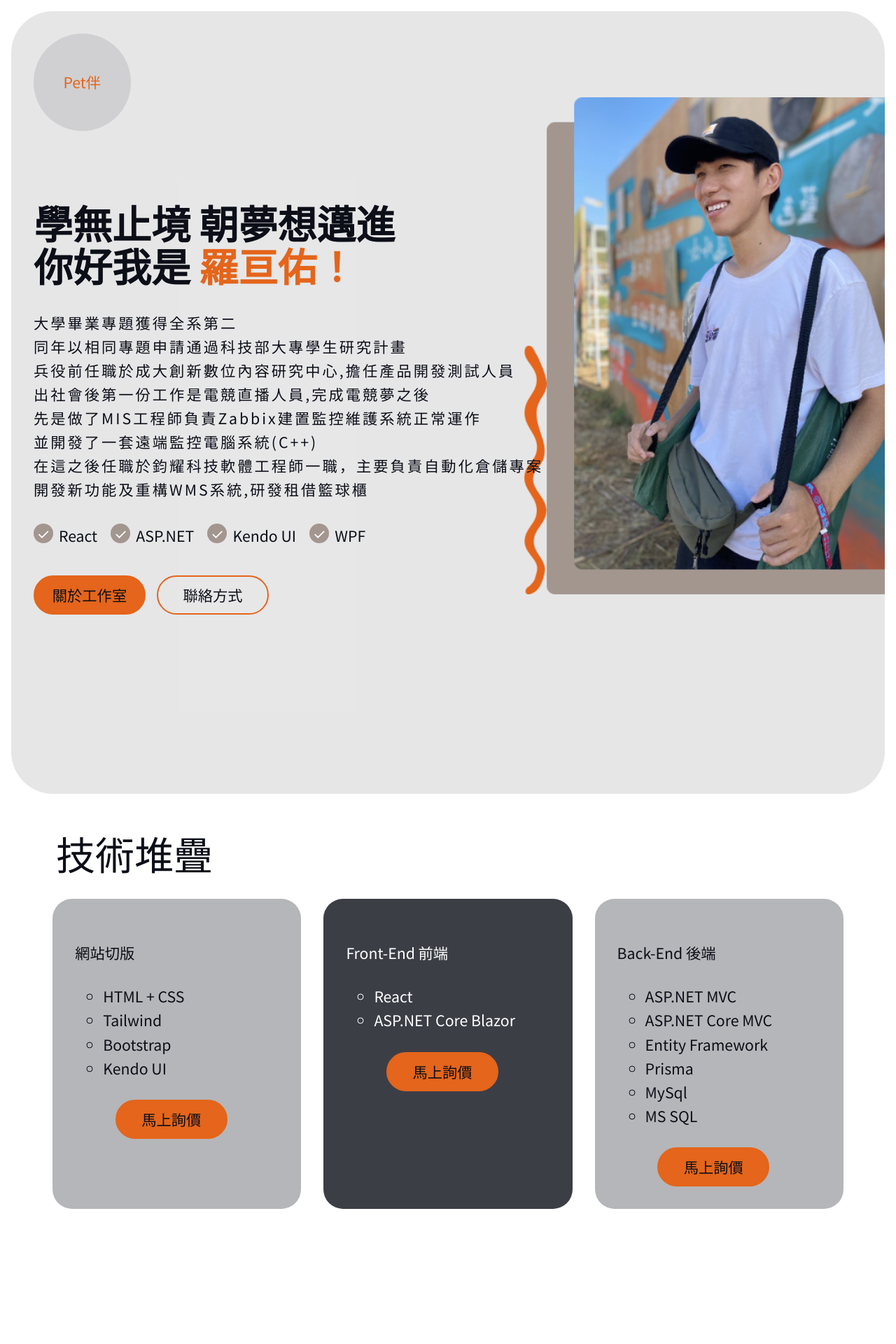
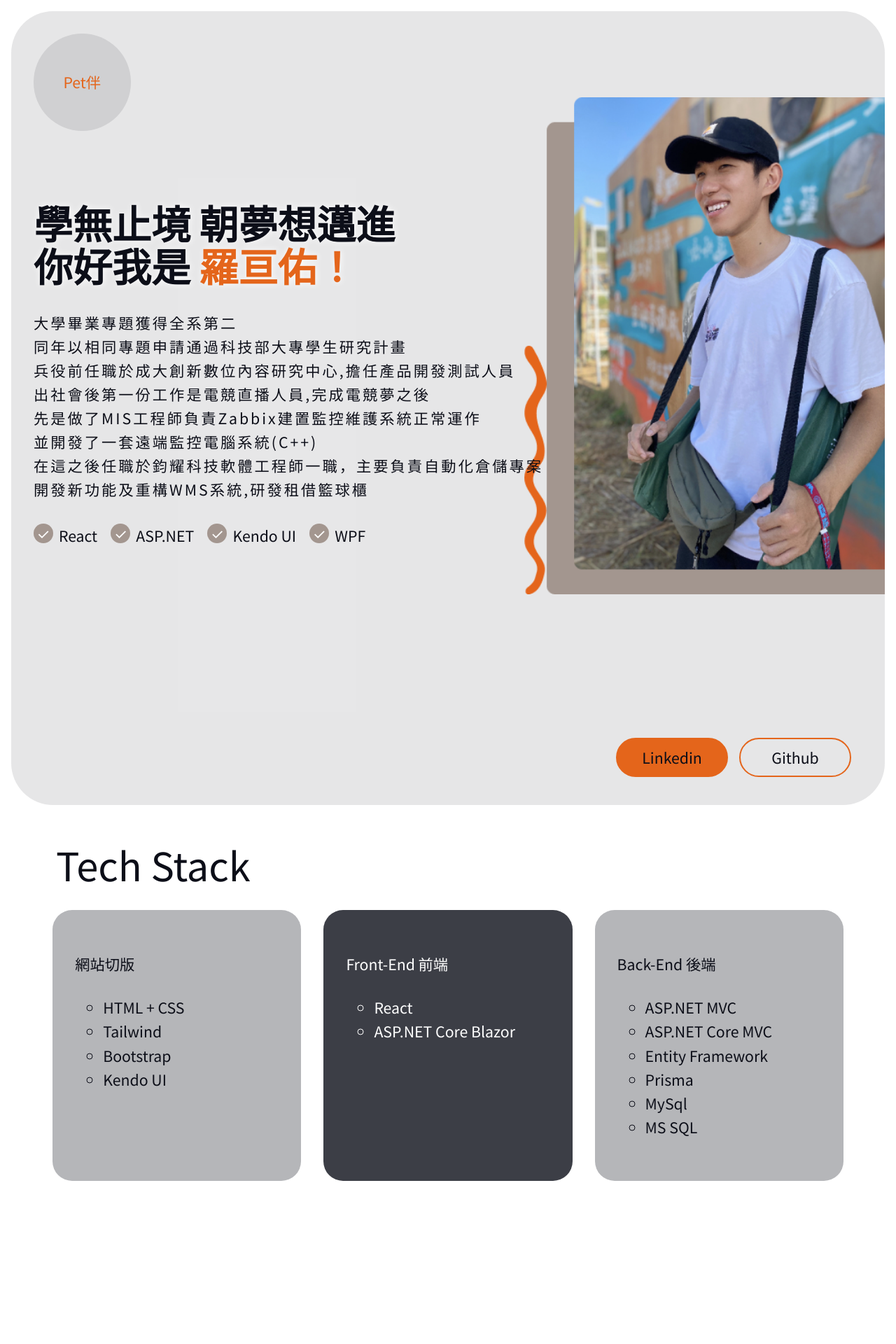
Before and after one commit to rickluo94/personal, a React (Create React App) app: page / in a window 1280 px wide. Shown: the top 1920 px of the page at 70% size. Built offline with nearby package versions, Linux system fonts and the light colour scheme.

Commit message:
[modify] mobile style

```diff
--- a/src/App.css
+++ b/src/App.css
@@ -28,9 +28,9 @@
 .intro-text {
   position: relative;
   z-index: 2;
-  width: 70%;
+  width: 100%;
   max-width: 52.8rem;
-  margin-bottom: 16rem;
+  margin-bottom: 8rem;
   padding-top: 5rem;
 }
 
@@ -38,8 +38,14 @@
   margin-top:20px;
   margin-bottom: 2rem;
 }
+
 .an-h1{
+  position: relative;
+  z-index: 2;
   opacity: 0;
+  border-radius: 1rem;
+  backdrop-filter: blur(0.5rem);
+  text-shadow: hsl(var(--clr-white)) 1px 0 10px;
   animation: 500ms ease-out 250ms 1 slideInFromRight-5 forwards;
 }
 
@@ -61,6 +67,10 @@
   margin-bottom: 1.5rem;
   flex-direction: row;
   flex-wrap: wrap;
+}
+
+.usp-wrapper-r{
+  justify-content: left;
 }
 
 .usp-item{
@@ -158,10 +168,11 @@
   bottom: auto;
   z-index: 1;
   display: block;
-  width: 50%;
+  width: 100%;
 }
 
 .rick-img{
+  visibility: visible;
   display: block;
   width: 100%;
   max-width: 100%;
@@ -198,3 +209,25 @@
     opacity: 1;
   }
 }
+
+@media (min-width: 40rem){
+  .usp-wrapper-r{
+    justify-content: right;
+  }
+
+  .intro-text {
+    margin-bottom: 16rem;
+  }
+
+  .an-h1{
+    backdrop-filter: none;
+  }
+
+  .intro-text {
+    width: 70%;
+  }
+
+  .img-w{
+    width: 50%;
+  }
+}
--- a/src/App.js
+++ b/src/App.js
@@ -62,31 +62,33 @@ function App() {
                 <div>WPF</div>
               </div>
             </div>
+          </div>
+          <div className={"img-w"}>
+            <img className={"rick-img"} src={rickImg} alt={"rick"} />
+          </div>
+          <div className={"usp-wrapper usp-wrapper-r"}>
             <a
               target={"_blank"}
               rel={"noreferrer"}
-              className={"button w-button"}
-              href={"https://petban-6992c.web.app/about"}
+              className={"button w-button usp-item"}
+              href={"https://www.linkedin.com/in/rick-lo/"}
             >
-              關於工作室
+              Linkedin
             </a>
             <a
               target={"_blank"}
               rel={"noreferrer"}
-              className={"button w-button"}
-              href={"https://www.facebook.com/PetBan.Studio"}
+              className={"button w-button usp-item"}
+              href={"https://github.com/rickluo94"}
             >
-              聯絡方式
+              Github
             </a>
-          </div>
-          <div className={"img-w"}>
-            <img className={"rick-img"} src={rickImg} alt={"rick"} />
           </div>
         </div>
       </div>
       <Provide />
       <TimeLine />
-    </div>
+    </div >
   );
 }
 
--- a/src/components/Provide/Provide.js
+++ b/src/components/Provide/Provide.js
@@ -10,7 +10,7 @@ const Provide = () => {
   return (
     <div className={classes.pageSection}>
       <div className={classes.containerL}>
-        <div className={classes.subject}>技術堆疊</div>
+        <div className={classes.subject}>Tech Stack</div>
         <ul className={classes.ulCard}>
           <li className={classes.liCard} data-aos="fade-up-right">
             <p>網站切版</p>
@@ -20,14 +20,6 @@ const Provide = () => {
               <li>Bootstrap</li>
               <li>Kendo UI</li>
             </ul>
-            <a
-              target={"_blank"}
-              rel={"noreferrer"}
-              className={"button w-button"}
-              href={"https://www.facebook.com/PetBan.Studio"}
-            >
-              馬上詢價
-            </a>
           </li>
           <li className={classes.liCard} data-aos="fade-up">
             <p>Front-End 前端</p>
@@ -35,14 +27,6 @@ const Provide = () => {
               <li>React</li>
               <li>ASP.NET Core Blazor</li>
             </ul>
-            <a
-              target={"_blank"}
-              rel={"noreferrer"}
-              className={"button w-button"}
-              href={"https://www.facebook.com/PetBan.Studio"}
-            >
-              馬上詢價
-            </a>
           </li>
           <li className={classes.liCard} data-aos="fade-up-left">
             <p>Back-End 後端</p>
@@ -54,14 +38,6 @@ const Provide = () => {
               <li>MySql</li>
               <li>MS SQL</li>
             </ul>
-            <a
-              target={"_blank"}
-              rel={"noreferrer"}
-              className={"button w-button"}
-              href={"https://www.facebook.com/PetBan.Studio"}
-            >
-              馬上詢價
-            </a>
           </li>
         </ul>
       </div>
--- a/src/components/Provide/Provide.module.css
+++ b/src/components/Provide/Provide.module.css
@@ -38,7 +38,7 @@
 
 .liCard {
     display: inline-block;
-    width: 30%;
+    width: 100%;
     text-align: center;
     margin: 1rem;
     padding: 2rem;
@@ -86,3 +86,9 @@
     letter-spacing: 3px;
     margin-bottom: 1rem;
 }
+
+@media (min-width: 40rem) {
+  .liCard {
+      width: 30%;
+  }
+}
--- a/src/components/TimeLine/TimeLine.js
+++ b/src/components/TimeLine/TimeLine.js
@@ -3,7 +3,7 @@ import classes from "../TimeLine/TimeLine.module.css";
 const TimeLine = () => {
   return (
     <div className={classes.container}>
-      <div className={classes.subject}>經歷旅程</div>
+      <div className={classes.subject}>Experience</div>
       <ul className={classes.timeLine_ul}>
         <li style={{ "--accent-color": "#41516C" }}>
           <div className={classes.date}>2014/7</div>
```
